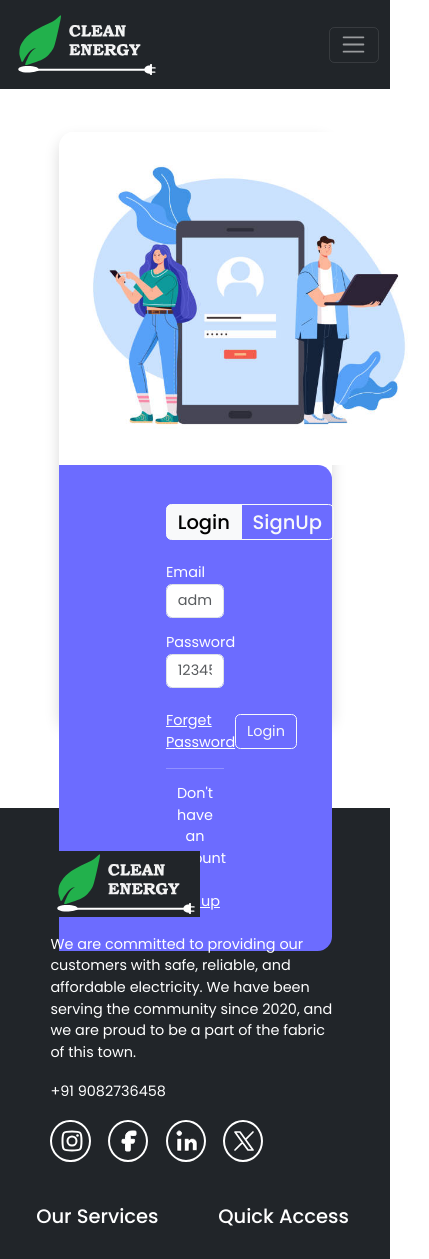
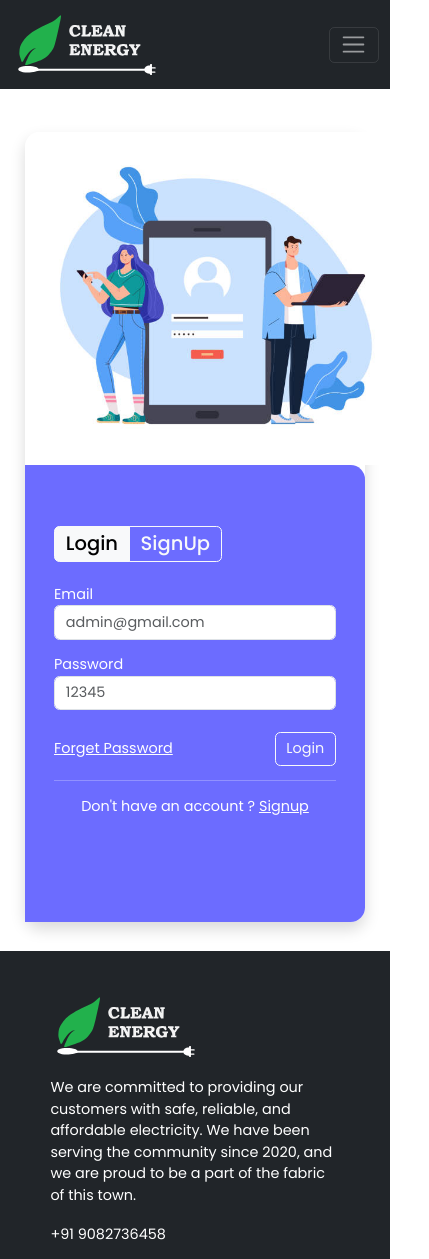
Before and after one commit to imtiaj-007/clean-energy-frontend, a React (Vite) app: page /login in a window 390 px wide. Shown: the top 1259 px of the page, 429 px wide, since content can reach past the window. Built offline with nearby package versions, Linux system fonts and the light colour scheme; no server answers.

Commit message:
design changes and updated Readme

```diff
--- a/src/index.css
+++ b/src/index.css
@@ -518,6 +518,26 @@ legend {
     font-size: 90%;
   }
 
+  .login-page {
+    width: 100%;
+    height: 50vh;
+  }
+
+  .main-container {
+    width: 100%;
+    height: 40vh;
+  }
+
+  .img-section, .form-section {
+    height: 100%;
+  }
+
+  .form-container {
+    padding: 3rem 1rem;
+    width: 100%;
+    height: auto;
+  }
+
 }
 
 @media (max-width: 768px) {
@@ -531,9 +551,12 @@ legend {
   }
 
   .projects a, #contactForm {
-    width: 22rem !important;
+    width: 23.5rem !important;
   }
 
+  .payment-icons {
+    max-height: 2rem;
+  }
 }
 
 @media (max-width: 576px) {
@@ -541,4 +564,25 @@ legend {
     flex-direction: column-reverse;
     gap: 1rem;
   }
+
+  .main-container {
+    width: 100%;
+    height: auto;
+  }
+
+  .login-page {
+    width: 100%;
+    height: auto;
+    margin: 2rem 0;
+  }
+
+  .img-section, .form-section {
+    height: 100%;
+  }
+
+  .form-container {
+    padding: 3rem 0;
+    width: 100%;
+    height: auto;
+  }
 }
--- a/src/pages/Bills.jsx
+++ b/src/pages/Bills.jsx
@@ -259,7 +259,7 @@ const Bills = () => {
                 <div className="container p-0">
                     <div className="row m-auto my-4">
 
-                        <div className="col-5 p-0">
+                        <div className="col-md-12 col-lg-5 p-0">
                             <div className="outer-border p-5" style={{ height: "17rem" }}>
                                 <button className="btn btn-outline-dark btn-sm ">Generate Latest Bill </button>
                                 <div className="d-flex mt-2 mb-4">
@@ -273,7 +273,7 @@ const Bills = () => {
                             </div>
                         </div>
 
-                        <div className="col-7 pe-0">
+                        <div className="col-md-12 col-lg-7 mt-md-3 p-md-0 pe-lg-0">
                             {loading && <LoadingSpinner />}
                             {!loading && showTab === 'lastBill' &&
                                 <ShowBill type={type} billObj={curBill} userObj={curUser} closeNewBill={closeNewBill} />
--- a/src/pages/LoginPage.jsx
+++ b/src/pages/LoginPage.jsx
@@ -81,10 +81,10 @@ const LoginPage = () => {
         <section className="container-fluid login-page mt-5">
             <div className="container d-flex">
                 <div className="main-container row m-auto shadow">
-                    <div className="img-section col-md-12 col-lg-6 d-flex">
+                    <div className="img-section col-sm-12 col-md-6 d-flex">
                         <img src={loginImg} alt="login" />
                     </div>
-                    <div className="form-section col-md-12 col-lg-6">
+                    <div className="form-section col-sm-12 col-md-6">
                         <div className="form-container">
                             <div className="form-heading mb-4">
 
--- a/src/pages/Payments.jsx
+++ b/src/pages/Payments.jsx
@@ -151,7 +151,7 @@ const Payments = () => {
                             </div>
                         }
                         {!loading && showTab === 'payBill' && !localStorage.getItem('authToken') &&
-                            <div className="m-auto mw-75 " >
+                            <div className="m-auto w-100 " >
                                 <div className="text-center p-3 ">
                                     <div className="payment-border mb-3">
                                         <p>Please Login to pay your Bill</p>
```
Also changed, not shown: src/assets/paytm.svg, 1 other file (tests, documents, lock files or other folders).
